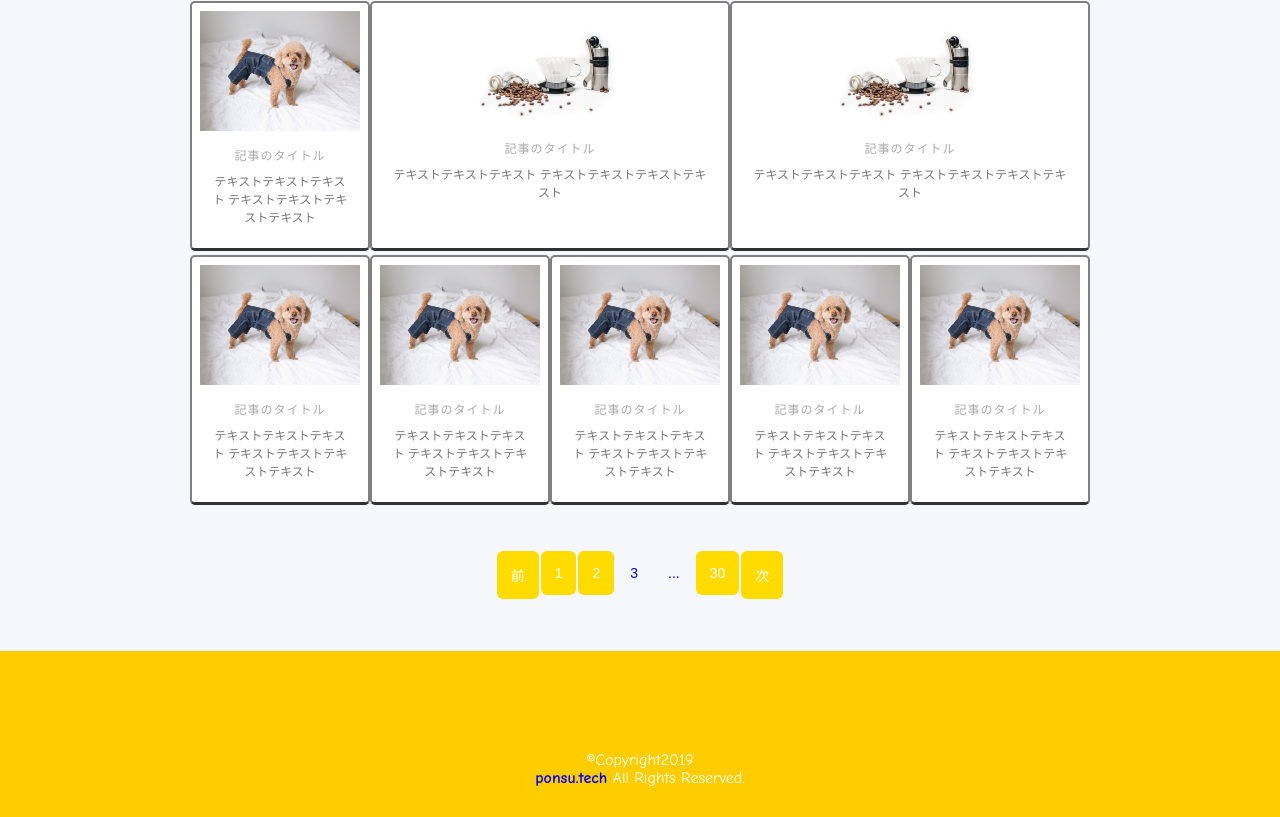
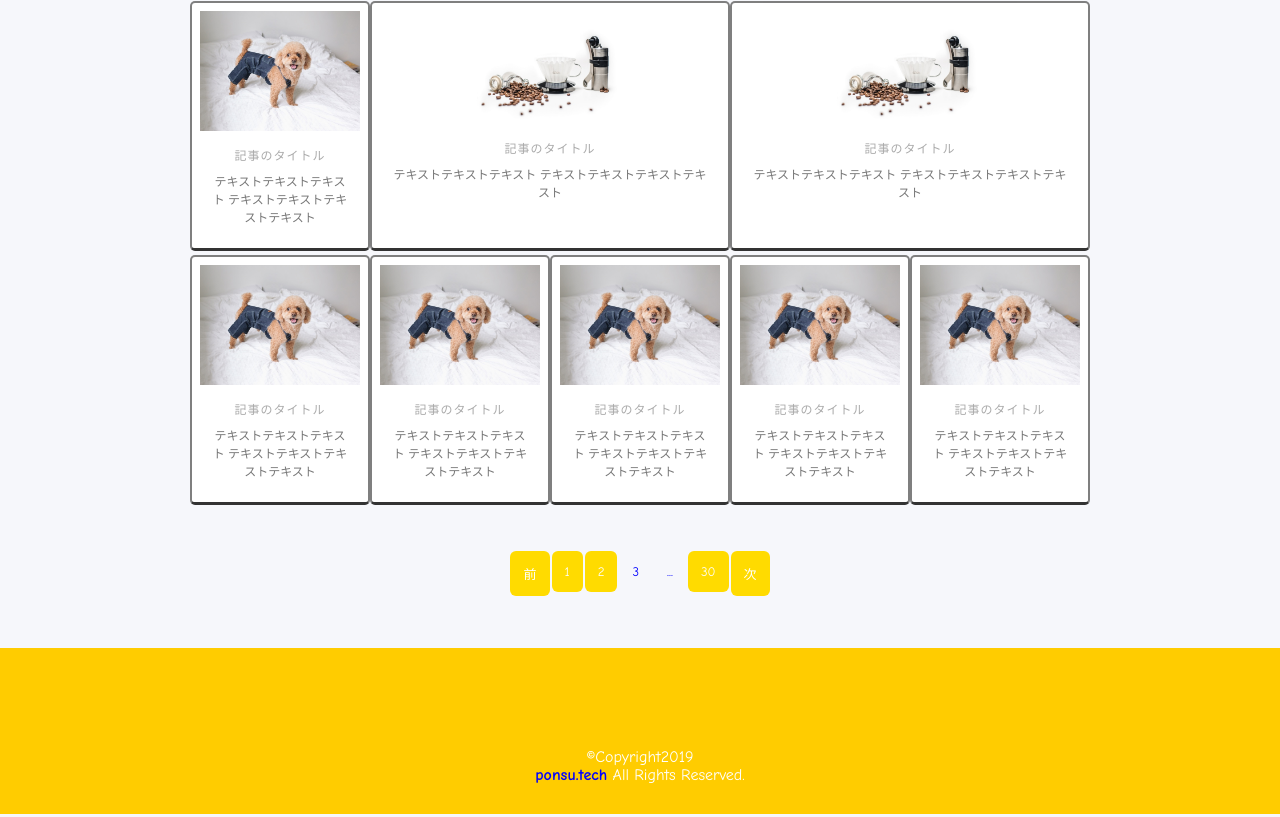
Before and after one commit to ponsu256/supreme-journey, a plain HTML site: page category_1.html in a window 1280 px wide. Shown: the part 1130-1947 px from the top of the page. Drawn offline with nearby package versions, Linux system fonts and the light colour scheme; a web font is replaced by a local one.

Commit message:
Update category.css

```diff
--- a/css/category.css
+++ b/css/category.css
@@ -197,6 +197,7 @@ a:link, a:visited, a:hover, a:active{
     overflow: hidden;
     margin-bottom: 10px;
     margin-top: 30px;
+    font-family: 'HG創英角ポップ体','Hannotate SC','Comic Sans MS','Chalkduster',cursive,fantasy,sans-serif;
 }
 .pager ul {
     list-style: none;
@@ -221,7 +222,7 @@ a:link, a:visited, a:hover, a:active{
 .pager ul li span,
 .pager ul li a {
     display: block;
-    font-size: 14px;
+    font-size: 13px;
     padding: 1em 1em;
     border-radius: 6px;
 }
```
